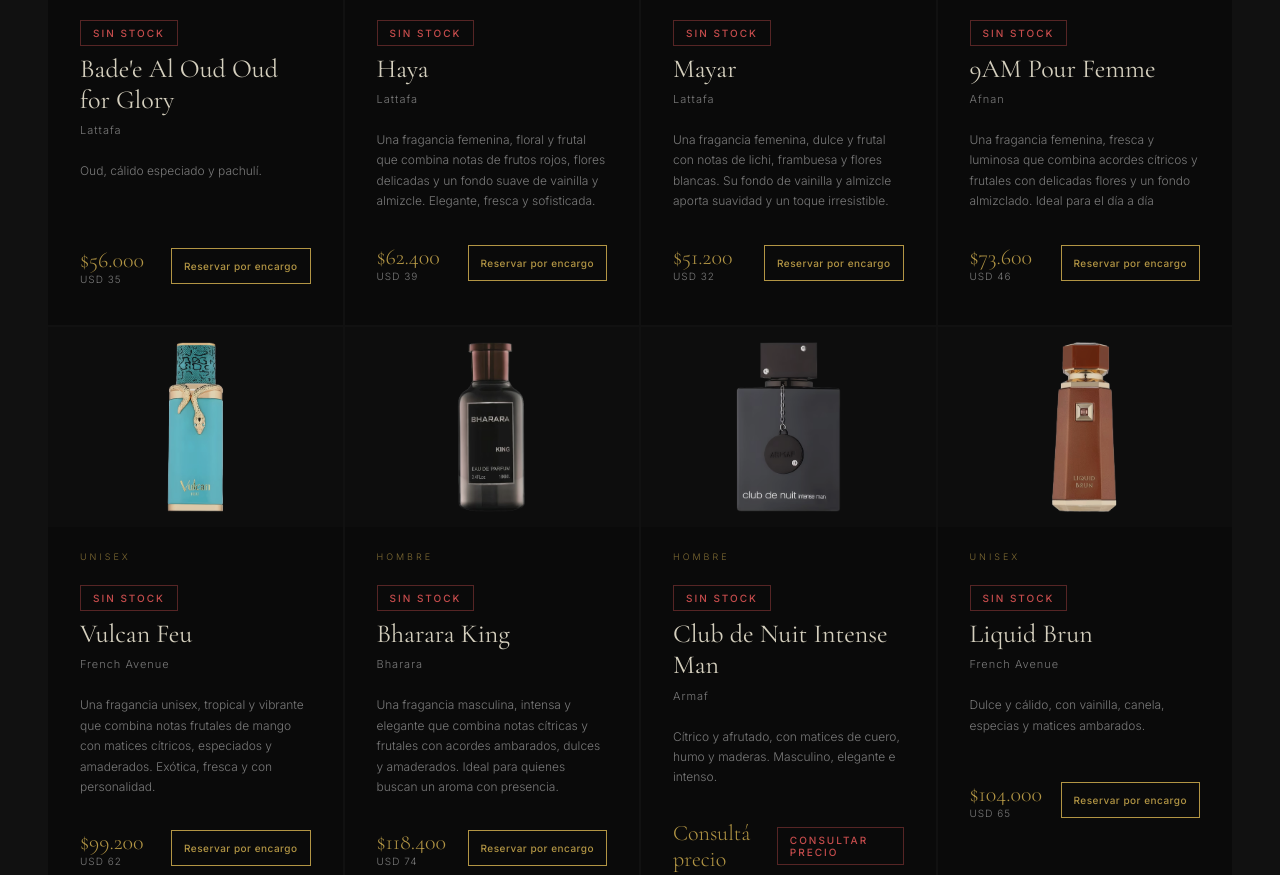
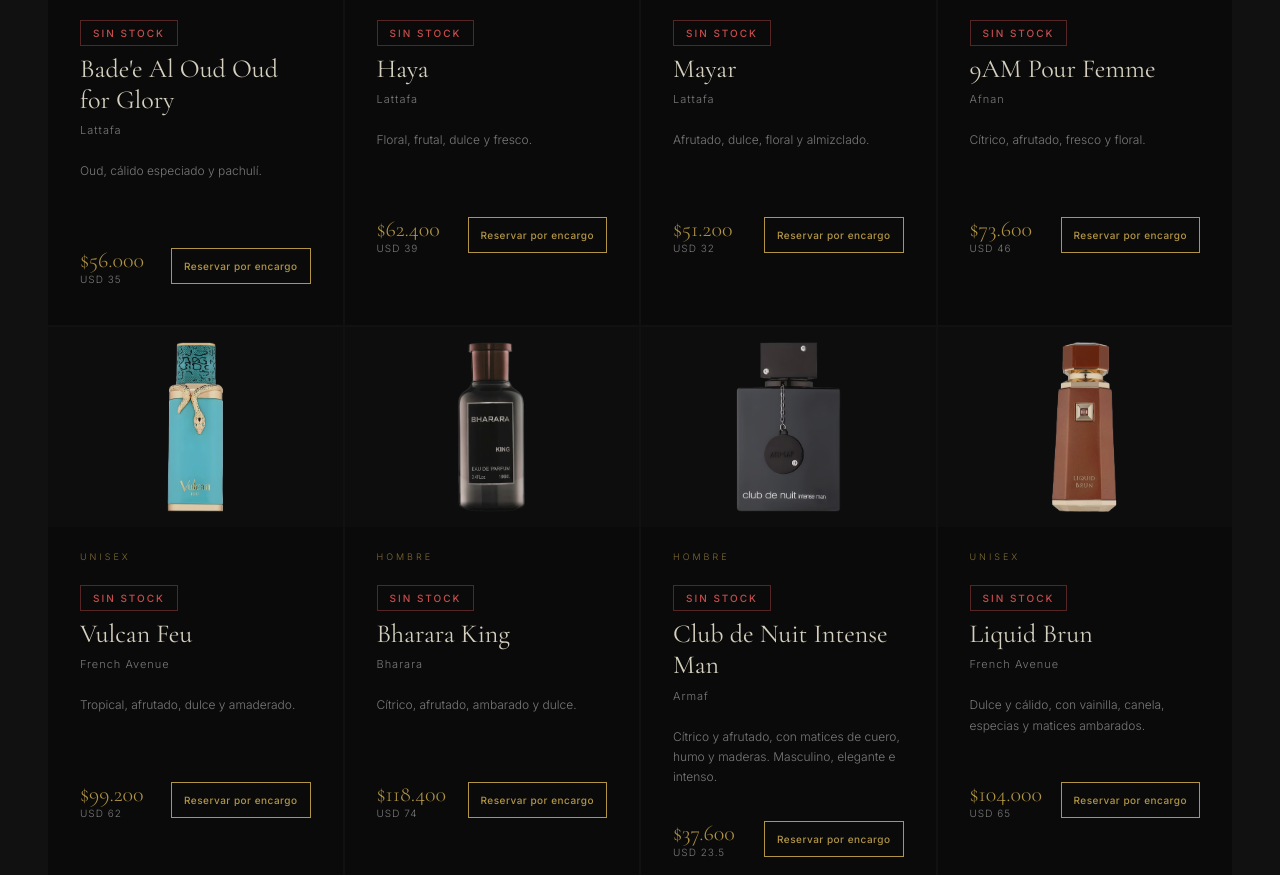
Before and after one commit to MatheoAlbarracin/V-M-Fragancias, a plain HTML site: page index.html in a window 1280 px wide. Shown: the part 4740-5615 px from the top of the page. Drawn offline with nearby package versions, Linux system fonts and the light colour scheme.

Commit message:
ACTUALIZACION DE ITEMS

```diff
--- a/index.html
+++ b/index.html
@@ -780,14 +780,14 @@ const products = [
   {"id": 23, "name": "Khamrah Qahwa", "brand": "Lattafa", "tag": "UNISEX", "usd": 33, "desc": "Cálido especiado, dulce y café.", "cat": "unisex", "img": "KHAMRAH_QAWHA.avif", "stock": false},
   {"id": 24, "name": "Khamrah", "brand": "Lattafa", "tag": "UNISEX", "usd": 47, "desc": "Dulce, cálido especiado y avainillado.", "cat": "unisex", "img": "KHAMRAH.avif", "stock": false},
   {"id": 25, "name": "Bade'e Al Oud Oud for Glory", "brand": "Lattafa", "tag": "UNISEX", "usd": 35, "desc": "Oud, cálido especiado y pachulí.", "cat": "unisex", "img": "OUD_FOR_GLORY.avif", "stock": false},
-  {"id": 26, "name": "Haya", "brand": "Lattafa", "tag": "MUJER", "usd": 39, "desc": "Una fragancia femenina, floral y frutal que combina notas de frutos rojos, flores delicadas y un fondo suave de vainilla y almizcle. Elegante, fresca y sofisticada.", "cat": "mujer", "img": "HAYA.avif", "stock": false},
-  {"id": 27, "name": "Mayar", "brand": "Lattafa", "tag": "MUJER", "usd": 32, "desc": "Una fragancia femenina, dulce y frutal con notas de lichi, frambuesa y flores blancas. Su fondo de vainilla y almizcle aporta suavidad y un toque irresistible.", "cat": "mujer", "img": "MAYAR.avif", "stock": false},
-  {"id": 28, "name": "9AM Pour Femme", "brand": "Afnan", "tag": "MUJER", "usd": 46, "desc": "Una fragancia femenina, fresca y luminosa que combina acordes cítricos y frutales con delicadas flores y un fondo almizclado. Ideal para el día a día", "cat": "mujer", "img": "9AM_POUR_FEMME.avif", "stock": false},
-  {"id": 29, "name": "Vulcan Feu", "brand": "French Avenue", "tag": "UNISEX", "usd": 62, "desc": "Una fragancia unisex, tropical y vibrante que combina notas frutales de mango con matices cítricos, especiados y amaderados. Exótica, fresca y con personalidad.", "cat": "unisex", "img": "VULCAN_FEU.avif", "stock": false},
-  {"id": 30, "name": "Bharara King", "brand": "Bharara", "tag": "HOMBRE", "usd": 74, "desc": "Una fragancia masculina, intensa y elegante que combina notas cítricas y frutales con acordes ambarados, dulces y amaderados. Ideal para quienes buscan un aroma con presencia.", "cat": "hombre", "img": "BHARARA_KING.avif", "stock": false},
+  {"id": 26, "name": "Haya", "brand": "Lattafa", "tag": "MUJER", "usd": 39, "desc": "Floral, frutal, dulce y fresco.", "cat": "mujer", "img": "HAYA.avif", "stock": false},
+  {"id": 27, "name": "Mayar", "brand": "Lattafa", "tag": "MUJER", "usd": 32, "desc": "Afrutado, dulce, floral y almizclado.", "cat": "mujer", "img": "MAYAR.avif", "stock": false},
+  {"id": 28, "name": "9AM Pour Femme", "brand": "Afnan", "tag": "MUJER", "usd": 46, "desc": "Cítrico, afrutado, fresco y floral.", "cat": "mujer", "img": "9AM_POUR_FEMME.avif", "stock": false},
+  {"id": 29, "name": "Vulcan Feu", "brand": "French Avenue", "tag": "UNISEX", "usd": 62, "desc": "Tropical, afrutado, dulce y amaderado.", "cat": "unisex", "img": "VULCAN_FEU.avif", "stock": false},
+  {"id": 30, "name": "Bharara King", "brand": "Bharara", "tag": "HOMBRE", "usd": 74, "desc": "Cítrico, afrutado, ambarado y dulce.", "cat": "hombre", "img": "BHARARA_KING.avif", "stock": false},
 
-  { id:31, name:'Club de Nuit Intense Man', brand:'Armaf', tag:'HOMBRE', usd:null, desc:'Cítrico y afrutado, con matices de cuero, humo y maderas. Masculino, elegante e intenso.', cat:'hombre', img:'CLUB_DE_NUIT_INTENSE.avif', stock:false },
-  { id:32, name:'Liquid Brun', brand:'French Avenue', tag:'UNISEX', usd:65, desc:'Dulce y cálido, con vainilla, canela, especias y matices ambarados.', cat:'unisex', img:'LIQUID_BRUN.avif', stock:false },
+  { id:31, name:'Club de Nuit Intense Man', brand:'Armaf', tag:'HOMBRE', "usd": 23.50, desc:'Cítrico y afrutado, con matices de cuero, humo y maderas. Masculino, elegante e intenso.', cat:'hombre', img:'CLUB_DE_NUIT_INTENSE.avif', stock:false },
+  { id:32, name:'Liquid Brun', brand:'French Avenue', tag:'UNISEX', "usd":65, desc:'Dulce y cálido, con vainilla, canela, especias y matices ambarados.', cat:'unisex', img:'LIQUID_BRUN.avif', stock:false },
   {"id": 33, "name": "Hawas Kobra", "brand": "Rasasi", "tag": "HOMBRE", "usd": 47, "desc": "Cítrico y fresco, con especias vibrantes, matices verdes y un fondo amaderado.", "cat": "hombre", "img": "HAWAS_KOBRA.avif", "stock": false},
   {"id": 34, "name": "Club de Nuit Iconic Extrait de Parfum", "brand": "Armaf", "tag": "HOMBRE", "usd": 55, "desc": "Amaderado y ambarado, con cítricos, especias frescas y un fondo aromático.", "cat": "hombre", "img": "CLUB_DE_NUIT_ICONIC_EXTRAIT.avif", "stock": false},
   {"id": 35, "name": "Art of Universe", "brand": "Lattafa", "tag": "UNISEX", "usd": 58, "desc": "Cítrico y afrutado, con un carácter fresco especiado, dulce y almizclado.", "cat": "unisex", "img": "ART_OF_UNIVERSE.avif", "stock": false},
```
